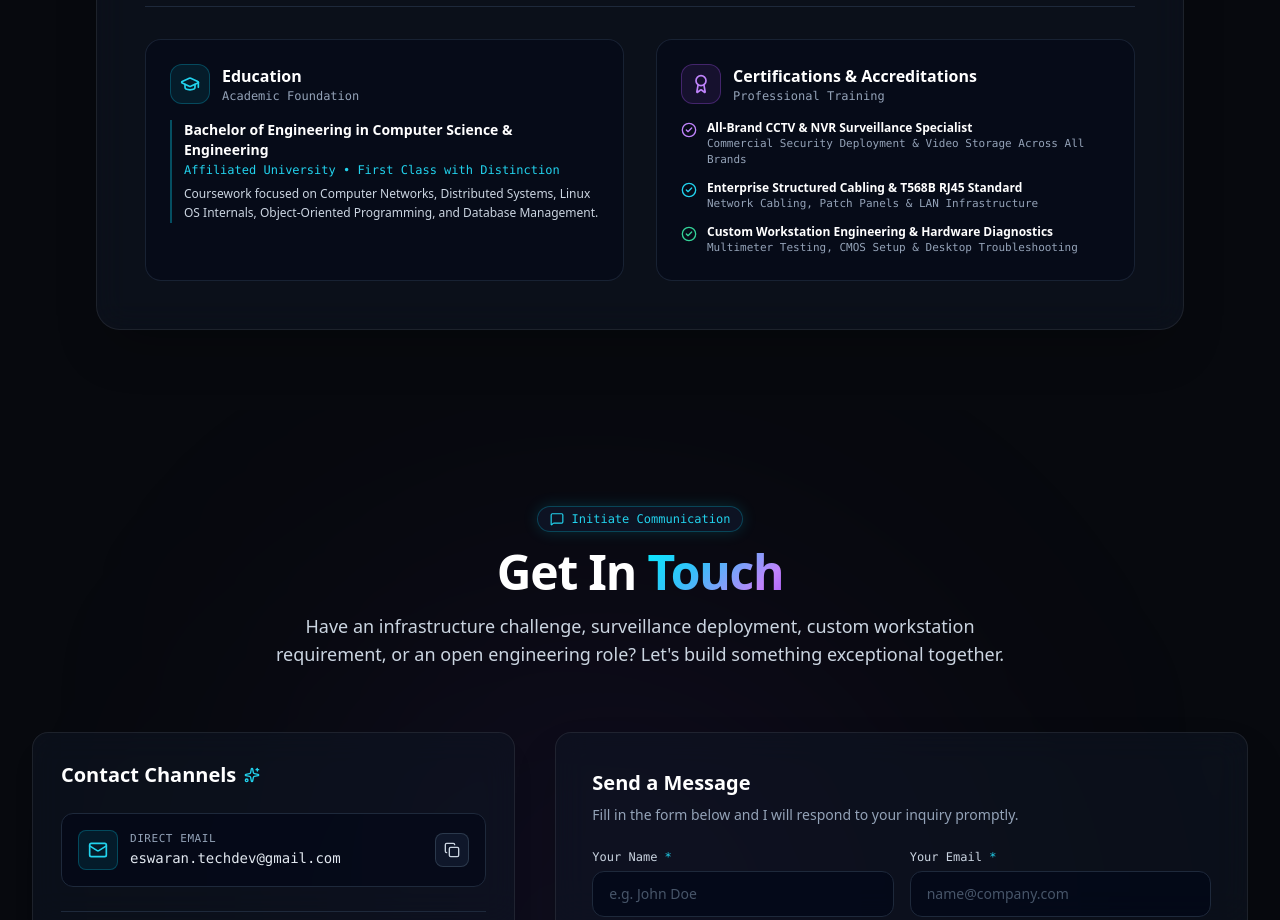
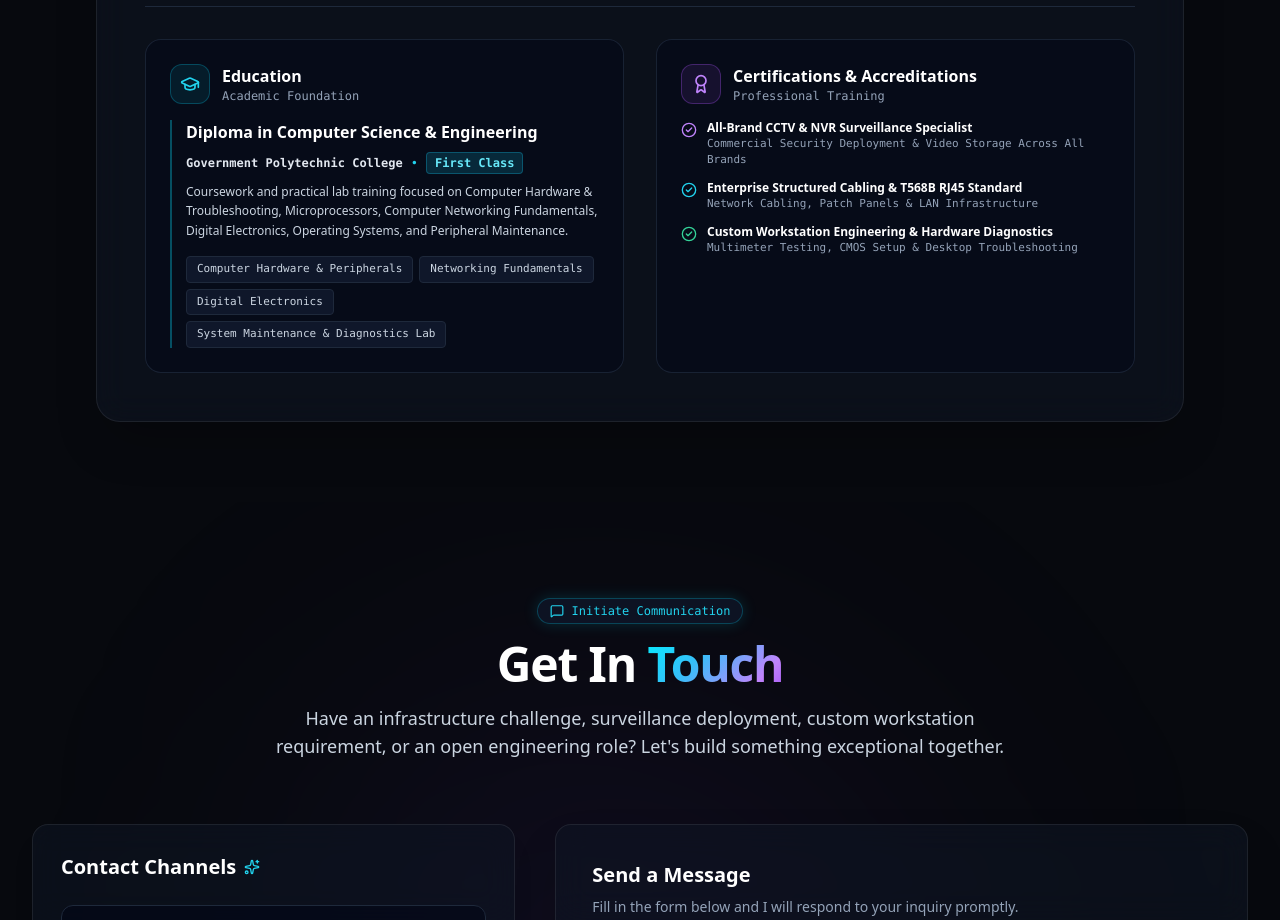
Before and after one commit to eswaran67/my-_resume_-web, a Next.js app: page / in a window 1280 px wide. Shown: the part 5560-6480 px from the top of the page. Built offline with nearby package versions, Linux system fonts and the light colour scheme.

Commit message:
feat: update education to Diploma in Computer Science & Engineering, Government Polytechnic College (First Class)

```diff
--- a/src/components/Hero.tsx
+++ b/src/components/Hero.tsx
@@ -64,6 +64,28 @@ ${portfolioData.projects
   Tagline: ${p.tagline}
   Tech Stack: ${p.tags.join(", ")}
   Live: ${p.liveUrl} | GitHub: ${p.githubUrl}
+`
+  )
+  .join("\n")}
+
+EDUCATION:
+${portfolioData.education
+  .map(
+    (edu) => `
+* ${edu.degree}
+  ${edu.institution} | ${edu.grade}
+  Key Focus: ${edu.coursework.join(", ")}
+  Overview: ${edu.description}
+`
+  )
+  .join("\n")}
+
+CERTIFICATIONS & ACCREDITATIONS:
+${portfolioData.certifications
+  .map(
+    (c) => `
+* ${c.name} (${c.issuer})
+  Specialization: ${c.focus}
 `
   )
   .join("\n")}
--- a/src/components/ResumeSection.tsx
+++ b/src/components/ResumeSection.tsx
@@ -60,9 +60,15 @@ ${portfolioData.projects
   )
   .join("\n")}
 
-EDUCATION & CERTIFICATIONS:
-- Bachelor of Engineering / Computer Science & Systems
-- Enterprise Hardware, Surveillance & Network Infrastructure Specialization
+EDUCATION:
+- Diploma in Computer Science & Engineering
+  Government Polytechnic College • First Class
+  Focus: Computer Hardware & Troubleshooting, Microprocessors, Networking Fundamentals, Digital Electronics, and System Maintenance.
+
+CERTIFICATIONS & ACCREDITATIONS:
+- All-Brand CCTV & NVR Surveillance Specialist
+- Enterprise Structured Cabling & T568B RJ45 Standard
+- Custom Workstation Engineering & Hardware Diagnostics
 ======================================================================
 `;
 
@@ -148,16 +154,34 @@ EDUCATION & CERTIFICATIONS:
               </div>
 
               <div className="space-y-4">
-                <div className="border-l-2 border-cyan-500/40 pl-3">
-                  <div className="text-sm font-semibold text-white">
-                    Bachelor of Engineering in Computer Science &amp; Engineering
+                <div className="border-l-2 border-cyan-500/40 pl-3.5 space-y-2">
+                  <div className="text-base font-bold text-white">
+                    Diploma in Computer Science &amp; Engineering
                   </div>
-                  <div className="text-xs text-cyan-400 font-mono mt-0.5">
-                    Affiliated University • First Class with Distinction
+                  <div className="text-xs text-cyan-400 font-mono flex items-center gap-2 flex-wrap">
+                    <span className="font-semibold text-slate-200">Government Polytechnic College</span>
+                    <span>•</span>
+                    <span className="px-2 py-0.5 rounded bg-cyan-950/80 border border-cyan-700/60 text-cyan-300 font-semibold">
+                      First Class
+                    </span>
                   </div>
                   <p className="text-xs text-slate-300 mt-1.5 leading-relaxed">
-                    Coursework focused on Computer Networks, Distributed Systems, Linux OS Internals, Object-Oriented Programming, and Database Management.
+                    Coursework and practical lab training focused on Computer Hardware &amp; Troubleshooting, Microprocessors, Computer Networking Fundamentals, Digital Electronics, Operating Systems, and Peripheral Maintenance.
                   </p>
+                  <div className="pt-2 flex flex-wrap gap-1.5">
+                    <span className="px-2.5 py-1 rounded text-[11px] font-mono bg-slate-900 text-slate-300 border border-slate-800">
+                      Computer Hardware &amp; Peripherals
+                    </span>
+                    <span className="px-2.5 py-1 rounded text-[11px] font-mono bg-slate-900 text-slate-300 border border-slate-800">
+                      Networking Fundamentals
+                    </span>
+                    <span className="px-2.5 py-1 rounded text-[11px] font-mono bg-slate-900 text-slate-300 border border-slate-800">
+                      Digital Electronics
+                    </span>
+                    <span className="px-2.5 py-1 rounded text-[11px] font-mono bg-slate-900 text-slate-300 border border-slate-800">
+                      System Maintenance &amp; Diagnostics Lab
+                    </span>
+                  </div>
                 </div>
               </div>
             </div>
--- a/src/data/portfolioData.ts
+++ b/src/data/portfolioData.ts
@@ -217,4 +217,38 @@ export const portfolioData = {
       metrics: "100% Signal Certified",
     },
   ],
+
+  education: [
+    {
+      degree: "Diploma in Computer Science & Engineering",
+      institution: "Government Polytechnic College",
+      grade: "First Class",
+      description:
+        "Comprehensive technical foundation and hands-on laboratory training covering computer hardware architecture, microprocessors, networking fundamentals, digital logic, and system maintenance.",
+      coursework: [
+        "Computer Hardware & Peripherals",
+        "Networking Fundamentals",
+        "Digital Electronics",
+        "System Maintenance & Diagnostics Lab",
+      ],
+    },
+  ],
+
+  certifications: [
+    {
+      name: "All-Brand CCTV & IP Surveillance Specialist",
+      issuer: "Industrial Surveillance & Security Training",
+      focus: "NVR/DVR, Multi-Brand IP Cameras, POE & CMOS setups",
+    },
+    {
+      name: "T568B Structured Cabling & Termination Standard",
+      issuer: "Enterprise Cabling & Network Infrastructure",
+      focus: "RJ45 Crimping, Patch Panels & LAN/WAN Architecture",
+    },
+    {
+      name: "Custom Workstation Assembly & Hardware Diagnostics",
+      issuer: "PC Engineering & Component Diagnostics",
+      focus: "Component-Level Troubleshooting & Multimeter Testing",
+    },
+  ],
 };
```
